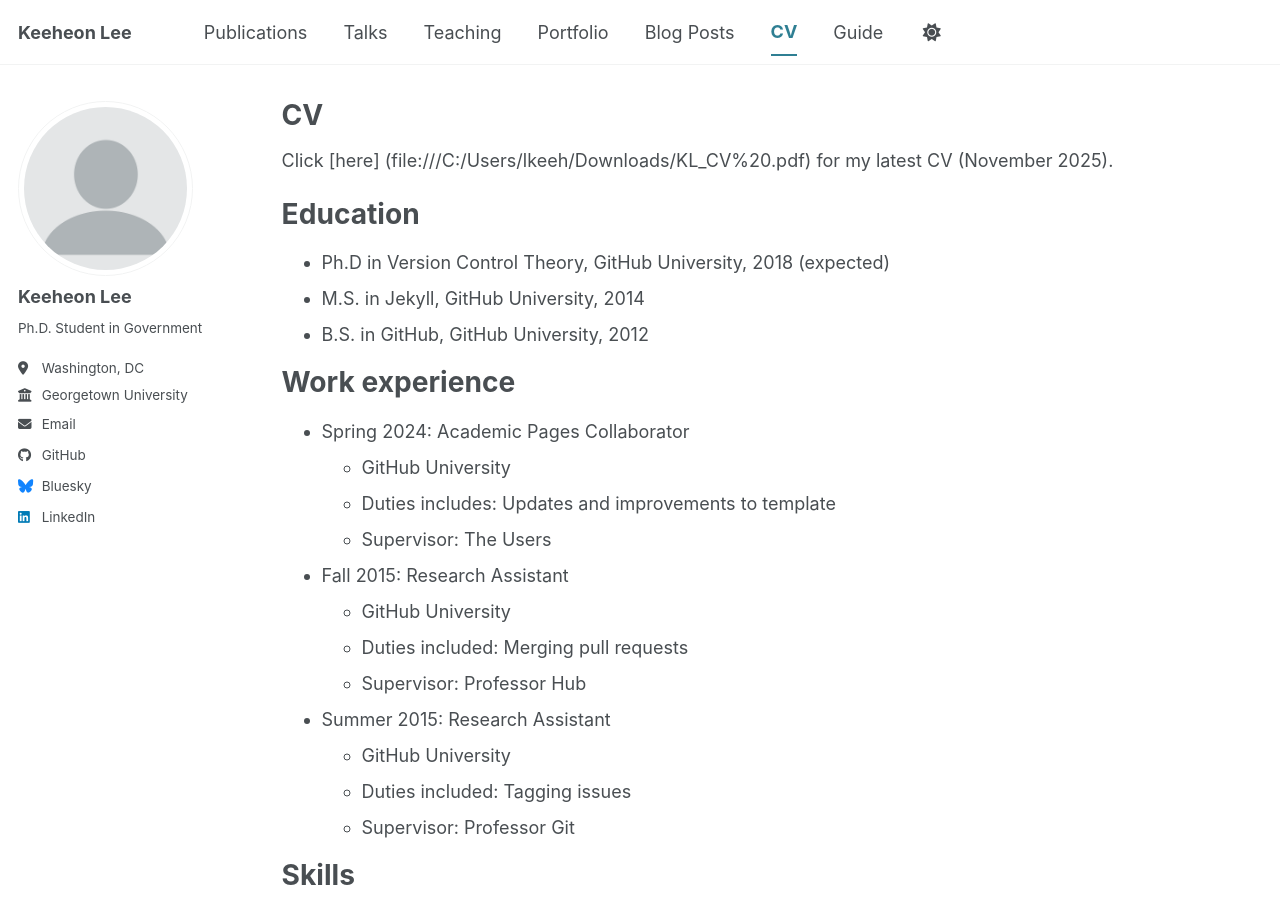
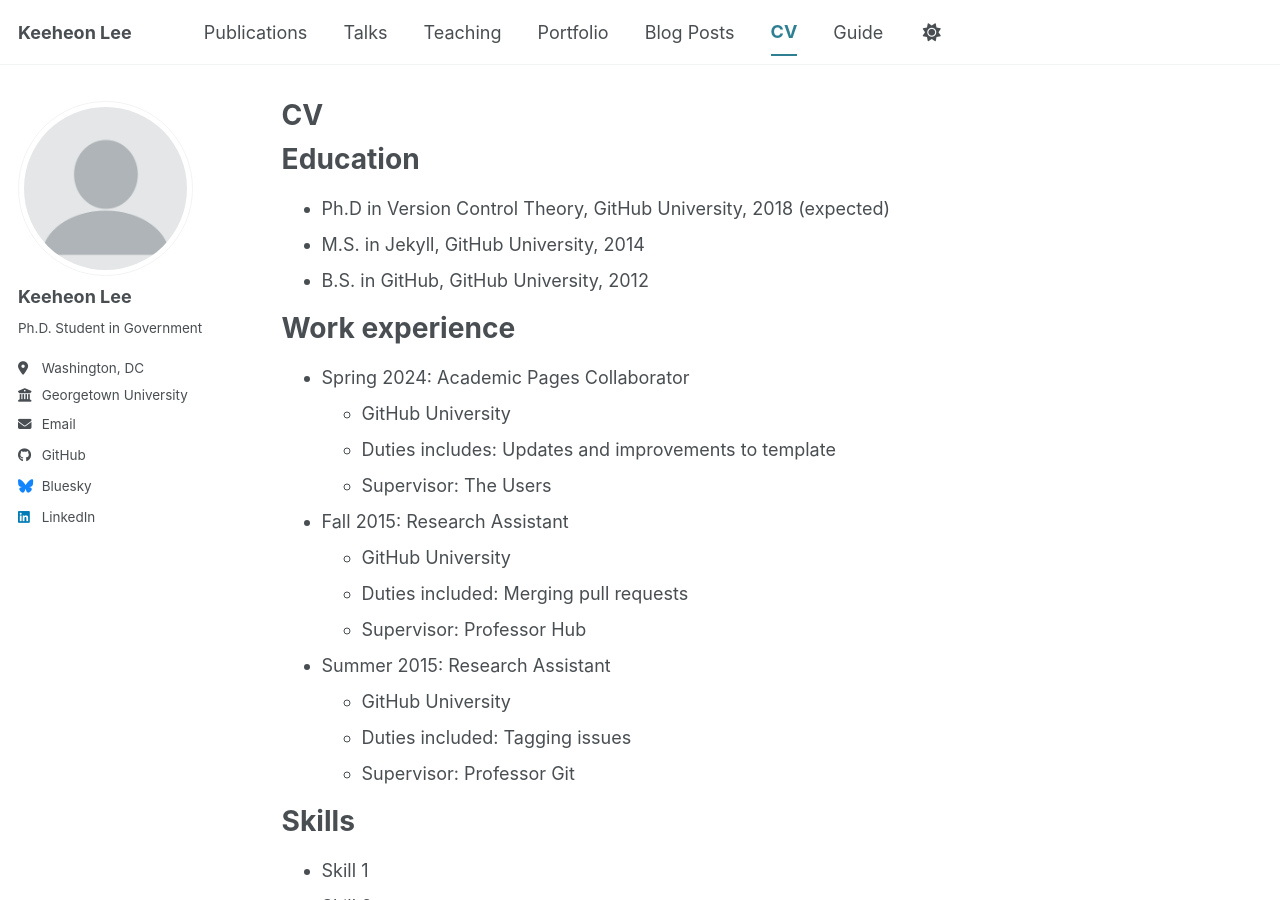
Before and after one commit to keeheon-lee/khoney.github.io, a Jekyll site: the page built from _pages/cv.md, in a window 1280 px wide and 900 px high. Built offline with Jekyll 4.4.1, drawn with Linux system fonts in a browser that asks for light colours; a script bundle is joined from its source files by our own code; library files that are not in the unit come from our copies.

Commit message:
Update cv.md

```diff
--- a/_pages/cv.md
+++ b/_pages/cv.md
@@ -6,7 +6,6 @@
 redirect_from:
   - /resume
 ---
-Click [here] (file:///C:/Users/lkeeh/Downloads/KL_CV%20.pdf) for my latest CV (November 2025).
 {% include base_path %}
 
 Education
```
